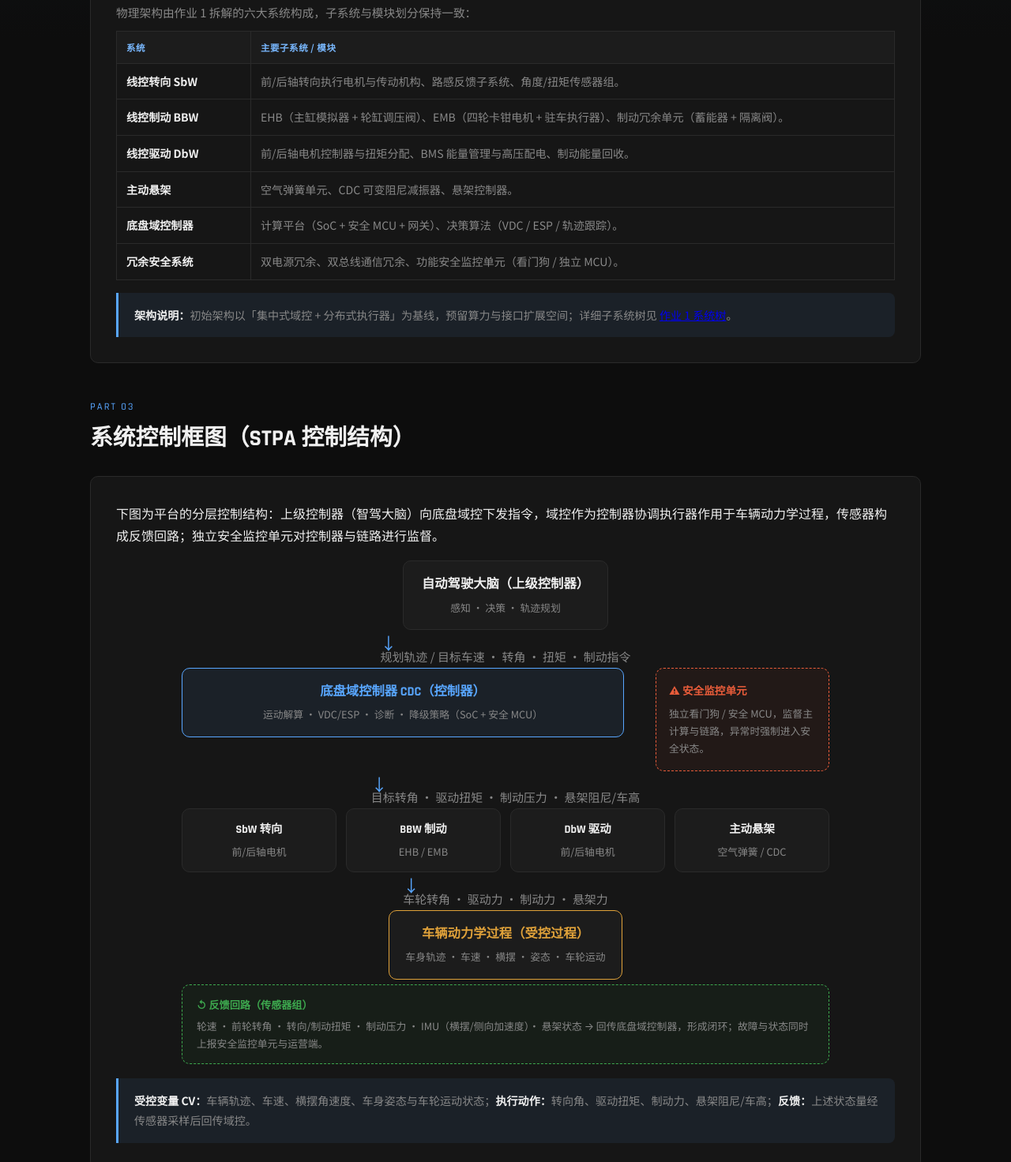
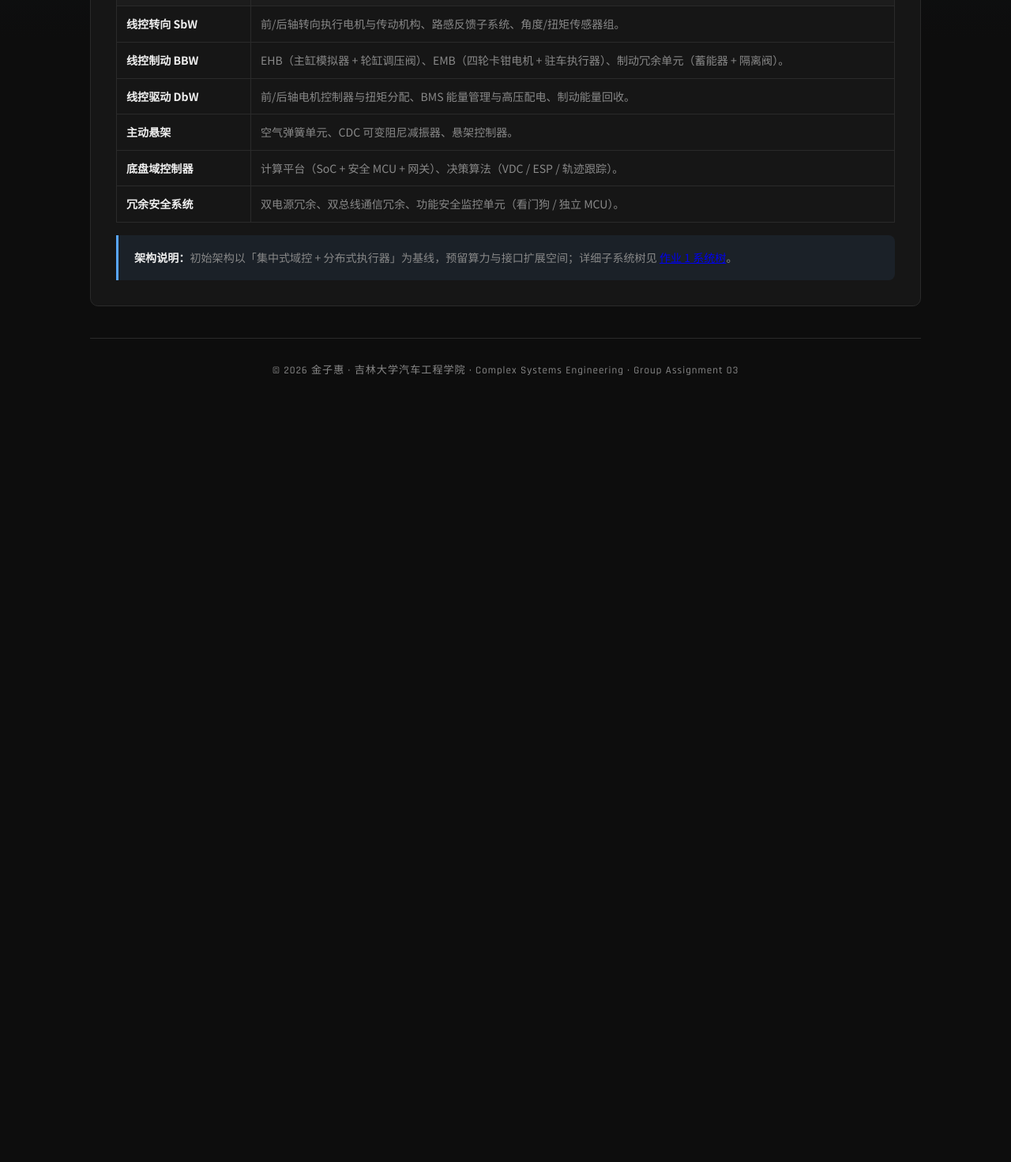
Before and after one commit to zhouzhijiang420-boop/course-homework, a plain HTML site: page homework/group3-assignment/architecture.html in a window 1280 px wide. Shown: the part 752-2224 px from the top of the page at 79% size. After the commit the page ends 1264 px from the top, so only its background shows below. Drawn offline with Linux system fonts and the light colour scheme.

Commit message:
refactor: 作业3 架构页精简，仅保留初始系统架构

```diff
--- a/homework/group3-assignment/architecture.html
+++ b/homework/group3-assignment/architecture.html
@@ -3,7 +3,7 @@
 <head>
 <meta charset='UTF-8'>
 <meta name='viewport' content='width=device-width, initial-scale=1.0'>
-<title>初始架构与控制框图 · 作业 3</title>
+<title>初始系统架构 · 作业 3</title>
 <link rel='stylesheet' href='style.css'>
 </head>
 <body>
@@ -14,7 +14,6 @@
 <a href='index.html'>概览</a>
 <a href='syrs.html'>SyRS</a>
 <a href='architecture.html' class='active'>初始架构</a>
-<a href='safety.html'>安全分析</a>
 <a href='../group1-chassis/index.html'>作业 1</a>
 <a href='../group2-brs-strs/index.html'>作业 2</a>
 <a href='../..'>返回首页</a>
@@ -25,13 +24,12 @@
 <div class='doc-body'>
 <div class='sec'>
 <h3><span class='num'>1.</span>逻辑架构分层</h3>
-<p>按「决策 — 计算 — 执行 — 反馈 — 冗余监督」划分逻辑层次，明确各层职责与交互边界。</p>
+<p>按「决策 — 计算 — 执行 — 反馈」划分逻辑层次，明确各层职责与交互边界。</p>
 <div class='layers'>
 <div class='layer'><div class='lt'>L1 上游决策层</div><div class='ld'><b>自动驾驶大脑（感知 / 决策 / 规划）</b>、高精定位、V2X。输出规划轨迹与运动指令，不参与底盘闭环控制。</div></div>
-<div class='layer'><div class='lt'>L2 域控计算层</div><div class='ld'><b>底盘域控制器 CDC</b>：SoC + 安全 MCU + 网关；运行运动解算、VDC/ESP、轨迹跟踪、故障诊断与降级策略。</div></div>
+<div class='layer'><div class='lt'>L2 域控计算层</div><div class='ld'><b>底盘域控制器 CDC</b>：SoC + 安全 MCU + 网关；运行运动解算、VDC/ESP、轨迹跟踪与状态监控策略。</div></div>
 <div class='layer'><div class='lt'>L3 执行层</div><div class='ld'><b>SbW 转向 / BBW 制动 / DbW 驱动 / 主动悬架</b>四大执行子系统，按域控指令完成车轮运动调节。</div></div>
 <div class='layer'><div class='lt'>L4 感知反馈层</div><div class='ld'><b>传感器组</b>：轮速、转角、扭矩、制动压力、IMU、悬架状态等，向域控闭环反馈车辆状态。</div></div>
-<div class='layer'><div class='lt'>旁挂 冗余安全层</div><div class='ld'><b>冗余安全系统</b>：双电源、双总线、双采样传感器、独立监控单元与看门狗，监督全链路并支撑降级 / MRC。</div></div>
 </div>
 </div>
 <div class='sec'>
@@ -50,33 +48,6 @@
 </div>
 </div>
 
-<div class='section-head' id='control'><div><div class='kicker'>PART 03</div><h2>系统控制框图（STPA 控制结构）</h2></div></div>
-<div class='doc-body'>
-<p>下图为平台的分层控制结构：上级控制器（智驾大脑）向底盘域控下发指令，域控作为控制器协调执行器作用于车辆动力学过程，传感器构成反馈回路；独立安全监控单元对控制器与链路进行监督。</p>
-<div class='arch'>
-<div class='box'><div class='bt'>自动驾驶大脑（上级控制器）</div><div class='bd'>感知 · 决策 · 轨迹规划</div></div>
-<div class='arrow-v'>↓<span class='al'>规划轨迹 / 目标车速 · 转角 · 扭矩 · 制动指令</span></div>
-<div class='side-grid' style='width:100%;max-width:820px'>
-<div class='box ctrl'><div class='bt'>底盘域控制器 CDC（控制器）</div><div class='bd'>运动解算 · VDC/ESP · 诊断 · 降级策略（SoC + 安全 MCU）</div></div>
-<div class='monitor'><div class='mt'>⚠ 安全监控单元</div><p>独立看门狗 / 安全 MCU，监督主计算与链路，异常时强制进入安全状态。</p></div>
-</div>
-<div class='arrow-v'>↓<span class='al'>目标转角 · 驱动扭矩 · 制动压力 · 悬架阻尼/车高</span></div>
-<div class='exec-row'>
-<div class='box'><div class='bt'>SbW 转向</div><div class='bd'>前/后轴电机</div></div>
-<div class='box'><div class='bt'>BBW 制动</div><div class='bd'>EHB / EMB</div></div>
-<div class='box'><div class='bt'>DbW 驱动</div><div class='bd'>前/后轴电机</div></div>
-<div class='box'><div class='bt'>主动悬架</div><div class='bd'>空气弹簧 / CDC</div></div>
-</div>
-<div class='arrow-v'>↓<span class='al'>车轮转角 · 驱动力 · 制动力 · 悬架力</span></div>
-<div class='box proc'><div class='bt'>车辆动力学过程（受控过程）</div><div class='bd'>车身轨迹 · 车速 · 横摆 · 姿态 · 车轮运动</div></div>
-<div class='feedback'>
-<div class='ft'>↺ 反馈回路（传感器组）</div>
-<div class='fd'>轮速 · 前轮转角 · 转向/制动扭矩 · 制动压力 · IMU（横摆/侧向加速度）· 悬架状态 → 回传底盘域控制器，形成闭环；故障与状态同时上报安全监控单元与运营端。</div>
-</div>
-</div>
-<div class='note'><b>受控变量 CV：</b>车辆轨迹、车速、横摆角速度、车身姿态与车轮运动状态；<b>执行动作：</b>转向角、驱动扭矩、制动力、悬架阻尼/车高；<b>反馈：</b>上述状态量经传感器采样后回传域控。</div>
-</div>
-
 <footer><p>© 2026 金子惠 · 吉林大学汽车工程学院 · Complex Systems Engineering · Group Assignment 03</p></footer>
 </div>
 </body>
```
